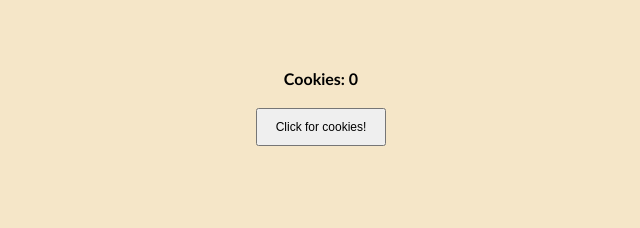
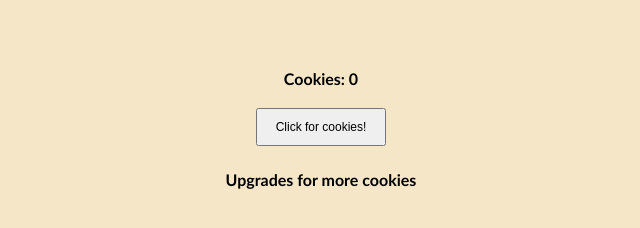
Before and after one commit to sarahroon/Assignment-Three-Week-Three, a plain HTML site: page index.html in a window 1280 px wide. Shown: the whole page, without its empty margins (319-959 px from the left). Drawn offline with Linux system fonts and the light colour scheme; no server answers.

Commit message:
Update index.html

```diff
--- a/index.html
+++ b/index.html
@@ -6,13 +6,10 @@
     <link rel="stylesheet" href="style.css">
 </head>
 <body>
-
     <h1>Cookies: <span id="cookieCount">0</span></h1>
-
     <button id="cookieButton">Click for cookies!</button>
-
+    <h2>Upgrades for more cookies</h2>
     <div id="upgrades"></div>
-
     <script src="script.js"></script>
 </body>
 </html>
```
